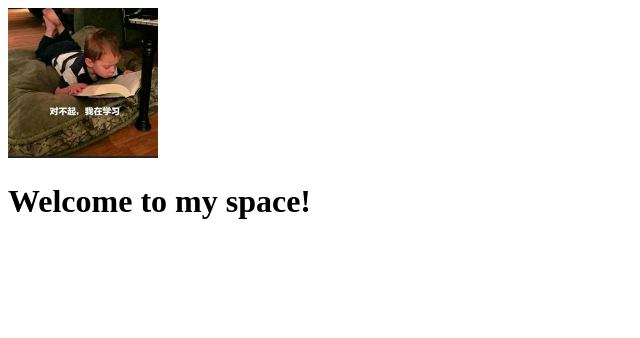
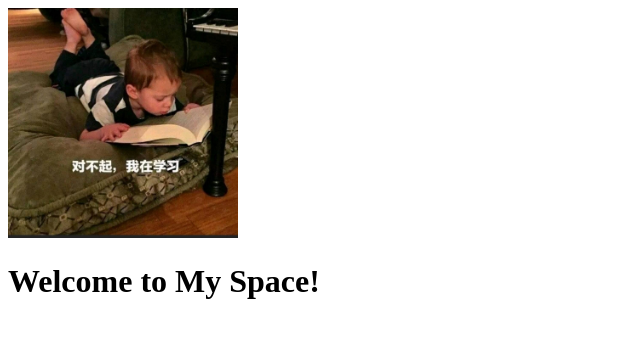
Before and after one commit to Hegel991/Hegel991.github.io, a plain HTML site: page index.html in a window 1280 px wide. Shown: the whole page, without its empty margins (0-640 px from the left). Drawn offline with Linux system fonts and the light colour scheme.

Commit message:
Update index.html

```diff
--- a/index.html
+++ b/index.html
@@ -5,7 +5,7 @@
     <TITLE>黑格尔也想学Code</title>
   </HEAD>
   <BODY>
-    <img src='img.png' width="150" height="150"/>
-    <H1>Welcome to my space!</H1>
+    <img src='img.png' width="230" height="230"/>
+    <H1>Welcome to My Space!</H1>
     </BODY>
   </HTML>
```
